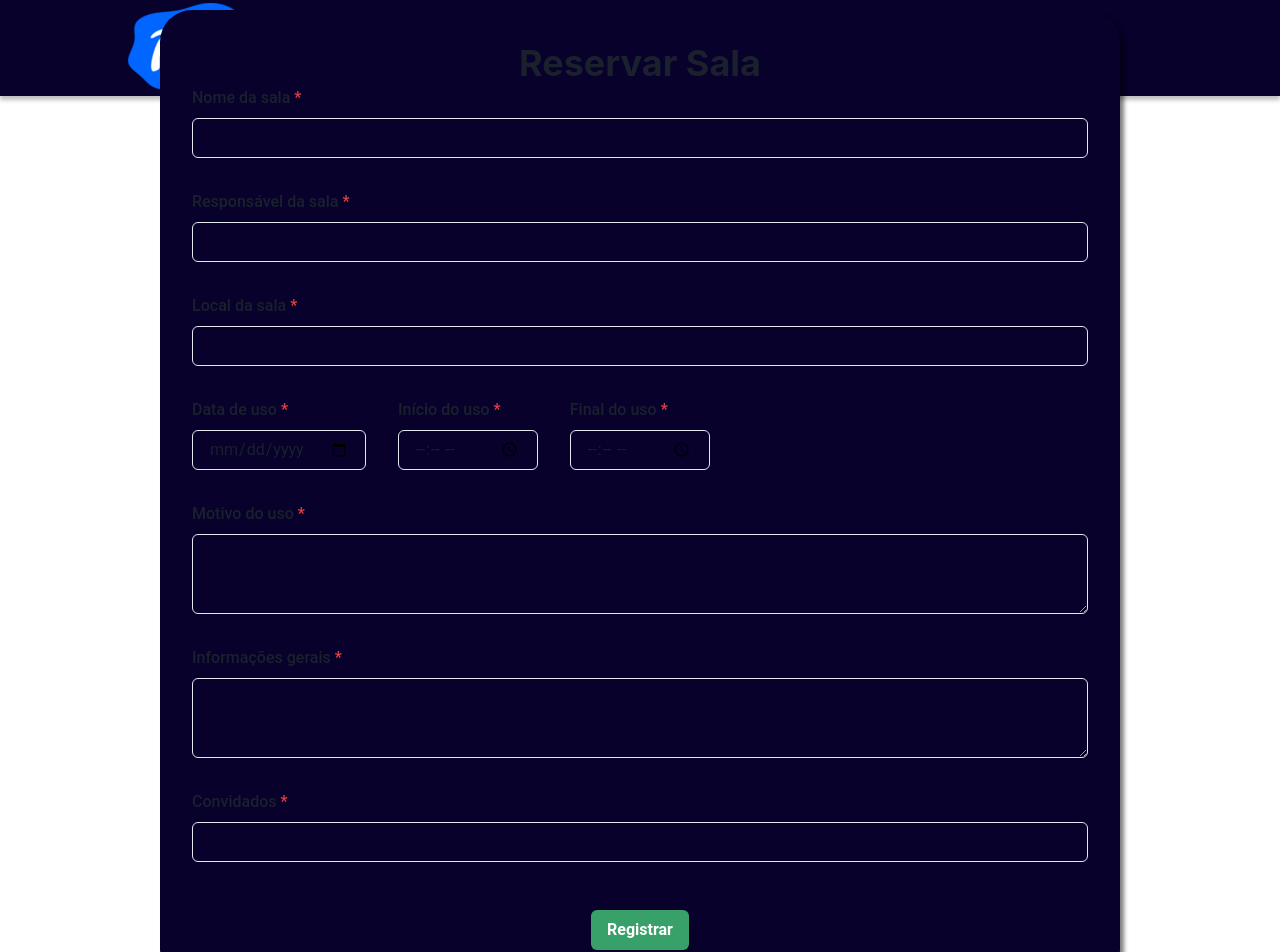
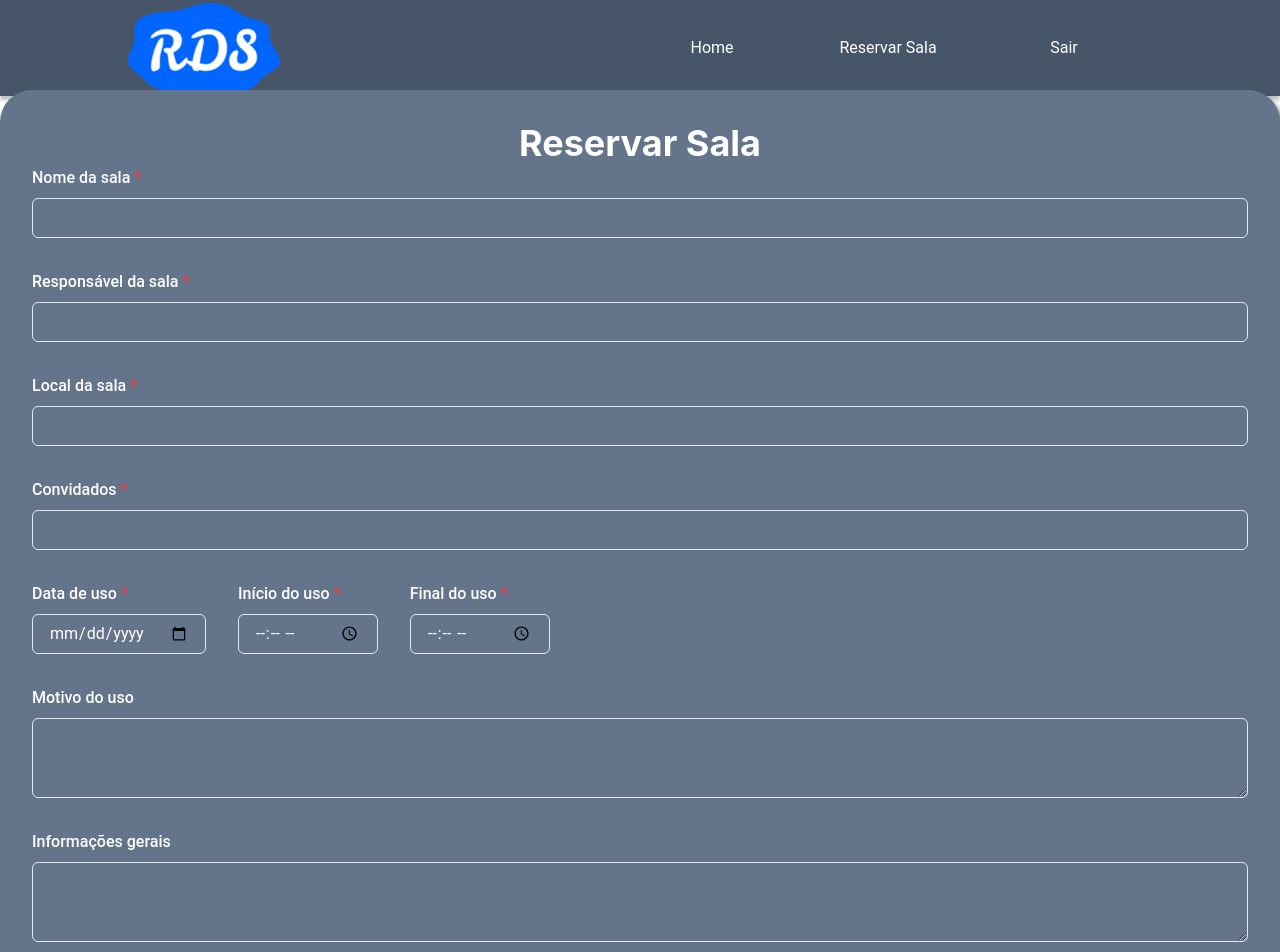
Before and after one commit to PedrohDavi/SOII_PROJECT, a React (Vite) app in the folder frontend/: page /reserva in a window 1280 px wide. Shown: the top 952 px of the page. Built offline with nearby package versions, Linux system fonts and the light colour scheme; sample sign-in values are in the browser's storage.

Commit message:
alterações front

```diff
--- a/frontend/src/Theme.jsx
+++ /dev/null
@@ -1,18 +0,0 @@
-import { extendTheme } from "@chakra-ui/react"
-
-export const theme = extendTheme({
-  styles: {
-    global: {
-      body: {
-        bg: "#E8E8E8",
-        color: 'white'
-      }
-    }
-  },
-  fonts: {
-    body: "Poppins, sans-serif",
-    heading: "Georgia, serif",
-    mono: "Menlo, monospace",
-  },
-
-})
--- a/frontend/src/components/CardReserva/index.jsx
+++ b/frontend/src/components/CardReserva/index.jsx
@@ -17,18 +17,19 @@ export function CardReserva({ reserva }) {
         <Card
             w='20rem'
             mx='1rem'
-            mb='2rem'>
+            mb='2rem'
+            color='white'>
             <CardBody>
                 <Flex justifyContent='center'>
                     <PerfilUsuario nomeUsuario={'teste'} />
                 </Flex>
                 <Stack mt='6' spacing='3'>
                     <Text fontWeight='bold'>Nome da sala: {reserva.nome_sala}</Text>
-                    <Text fontWeight='bold'>local da sala: {reserva.local_sala}</Text>
-                    <Text fontWeight='bold'>Data: {formatarData()}</Text>
-                    <Text fontWeight='bold'>Hora inicial: {reserva.hora_inicio_uso}</Text>
-                    <Text fontWeight='bold'>Hora final: {reserva.hora_final_uso}</Text>
-                    <Text fontWeight='bold'>Responsável: {reserva.responsavel}</Text>
+                    <Text>local da sala: {reserva.local_sala}</Text>
+                    <Text>Data: {formatarData()}</Text>
+                    <Text>Hora inicial: {reserva.hora_inicio_uso}</Text>
+                    <Text>Hora final: {reserva.hora_final_uso}</Text>
+                    <Text>Responsável: {reserva.responsavel}</Text>
                 </Stack>
             </CardBody>
         </Card>
--- a/frontend/src/components/Formulario/index.jsx
+++ b/frontend/src/components/Formulario/index.jsx
@@ -55,10 +55,11 @@ export function Formulario({ token }) {
             justifyContent='center'
             alignItems='center'
             w='100%'
-            h='100vh'>
+            h='120vh'>
             <Flex
-                bg='#07012C'
-                w='60rem'
+                className='bg-slate-500'
+                color='white'
+                w='110rem'
                 borderRadius='2rem'
                 boxShadow='4px 5px 4px 0px rgba(0, 0, 0, 0.50)'
                 direction='column'
@@ -98,7 +99,13 @@ export function Formulario({ token }) {
                                 <Input ref={local_sala} type='text' />
                             </FormControl>
                         </Box>
-
+                        <Box
+                            mb='2rem'>
+                            <FormControl isRequired>
+                                <FormLabel>Convidados</FormLabel>
+                                <Input ref={convidados} type='text' />
+                            </FormControl>
+                        </Box>
                         <Flex
                             gap='2rem'>
                             <Box
@@ -126,7 +133,7 @@ export function Formulario({ token }) {
 
                         <Box
                             mb='2rem'>
-                            <FormControl isRequired>
+                            <FormControl>
                                 <FormLabel>Motivo do uso</FormLabel>
                                 <Textarea ref={motivo_uso} />
                             </FormControl>
@@ -134,17 +141,9 @@ export function Formulario({ token }) {
 
                         <Box
                             mb='2rem'>
-                            <FormControl isRequired>
+                            <FormControl>
                                 <FormLabel>Informações gerais</FormLabel>
                                 <Textarea ref={info_gerais} />
-                            </FormControl>
-                        </Box>
-
-                        <Box
-                            mb='2rem'>
-                            <FormControl isRequired>
-                                <FormLabel>Convidados</FormLabel>
-                                <Input ref={convidados} type='text' />
                             </FormControl>
                         </Box>
 
@@ -153,9 +152,9 @@ export function Formulario({ token }) {
                             alignItems='center'>
                             <Button
                                 mt={4}
-                                colorScheme='green'
+                                colorScheme='blue'
                                 type='submit'>
-                                Registrar
+                                Cadastrar
                             </Button>
                         </Flex>
                     </form>
--- a/frontend/src/components/Navbar/index.jsx
+++ b/frontend/src/components/Navbar/index.jsx
@@ -6,13 +6,15 @@ export function Navbar({ handleLogout }) {
 
     return (
         <Flex
-            bg='#07012C'
+            className="bg-slate-600"
+            color='white'
             w='100%'
             h='6rem'
             justifyContent='space-between'
             alignItems='center'
             px='8rem'
-            boxShadow='0px 4px 4px 0px rgba(0, 0, 0, 0.25)'>
+            boxShadow='0px 4px 4px 0px rgba(0, 0, 0, 0.25)'
+            >
             <Box>
                 <Img src={logo} alt="logo" />
             </Box>
--- a/frontend/src/pages/Home.jsx
+++ b/frontend/src/pages/Home.jsx
@@ -33,12 +33,12 @@ export function Home({ token }) {
 
     return (
         <>
-            <Flex pl='7rem' mt='2rem' w='30%'>
+            <Flex pl='7rem' mt='2rem' w='90%'>
                 <Input
-                    bg='white'
+                    className="bg-slate-300"
                     pr='4.5rem'
                     type="text"
-                    placeholder='Filtrar...'
+                    placeholder='Pesquisar...'
                     color='black'
                     value={filtroNomeSala}
                     onChange={handleFiltroNomeSalaChange}
```
